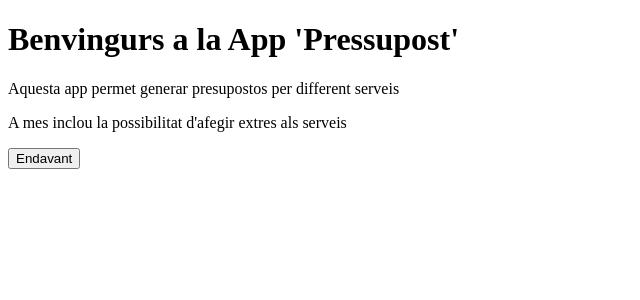
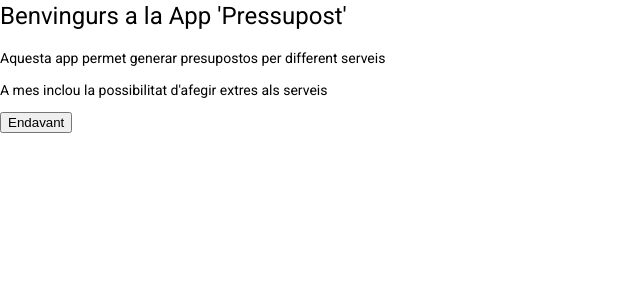
Before and after one commit to Jriera/Sprint7, an Angular app: page / in a window 1280 px wide. Shown: the top 300 px of the page, without its empty margins (0-640 px from the left). Built offline with nearby package versions, Linux system fonts and the light colour scheme.

Commit message:
Add angular material

```diff
--- a/angular.json
+++ b/angular.json
@@ -27,6 +27,7 @@
               "src/assets"
             ],
             "styles": [
+              "./node_modules/@angular/material/prebuilt-themes/pink-bluegrey.css",
               "src/styles.css"
             ],
             "scripts": []
@@ -94,6 +95,7 @@
               "src/assets"
             ],
             "styles": [
+              "./node_modules/@angular/material/prebuilt-themes/pink-bluegrey.css",
               "src/styles.css"
             ],
             "scripts": []
--- a/package.json
+++ b/package.json
@@ -11,10 +11,12 @@
   "private": true,
   "dependencies": {
     "@angular/animations": "~12.2.0",
+    "@angular/cdk": "^12.2.12",
     "@angular/common": "~12.2.0",
     "@angular/compiler": "~12.2.0",
     "@angular/core": "~12.2.0",
     "@angular/forms": "~12.2.0",
+    "@angular/material": "^12.2.12",
     "@angular/platform-browser": "~12.2.0",
     "@angular/platform-browser-dynamic": "~12.2.0",
     "@angular/router": "~12.2.0",
--- a/src/app/app.module.ts
+++ b/src/app/app.module.ts
@@ -9,6 +9,7 @@
 import { HomeComponent } from './home/home.component';
 import { PanellComponent } from './panell/panell.component';
 import { BenvingudaComponent } from './benvinguda/benvinguda.component';
+import { BrowserAnimationsModule } from '@angular/platform-browser/animations';
 
 @NgModule({
   declarations: [
@@ -21,7 +22,8 @@
     BrowserModule,
     AppRoutingModule,
     FormsModule,
-    ReactiveFormsModule
+    ReactiveFormsModule,
+    BrowserAnimationsModule
   ],
   providers: [],
   bootstrap: [AppComponent]
--- a/src/index.html
+++ b/src/index.html
@@ -6,8 +6,11 @@
   <base href="/">
   <meta name="viewport" content="width=device-width, initial-scale=1">
   <link rel="icon" type="image/x-icon" href="favicon.ico">
+  <link rel="preconnect" href="https://fonts.gstatic.com">
+  <link href="https://fonts.googleapis.com/css2?family=Roboto:wght@300;400;500&display=swap" rel="stylesheet">
+  <link href="https://fonts.googleapis.com/icon?family=Material+Icons" rel="stylesheet">
 </head>
-<body>
+<body class="mat-typography">
   <app-root></app-root>
 </body>
 </html>
--- a/src/styles.css
+++ b/src/styles.css
@@ -1 +1,4 @@
 /* You can add global styles to this file, and also import other style files */
+
+html, body { height: 100%; }
+body { margin: 0; font-family: Roboto, "Helvetica Neue", sans-serif; }
```
Also changed, not shown: 1 other file (tests, documents, lock files or other folders).
